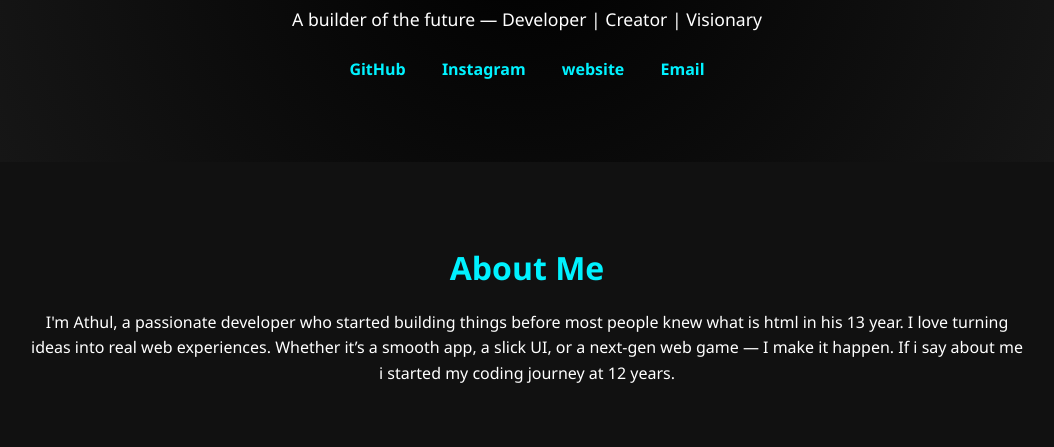
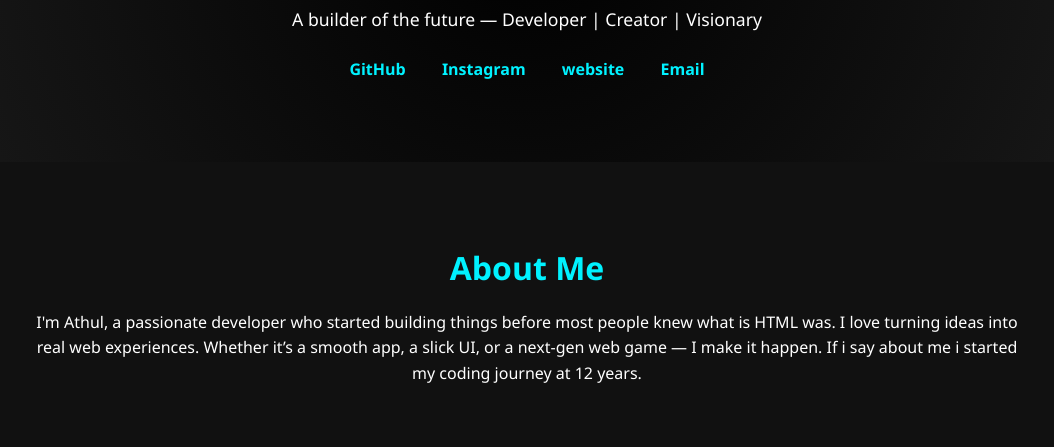
Before and after one commit to athulweb/athulvinod, a plain HTML site: page index.html in a window 1280 px wide. Shown: the part 321-768 px from the top of the page, without its empty margins (113-1167 px from the left). Drawn offline with Linux system fonts and the light colour scheme.

Commit message:
Update index.html

```diff
--- a/index.html
+++ b/index.html
@@ -45,7 +45,7 @@
     <div class="container">
       <h2>About Me</h2>
       <p>
-        I'm Athul, a passionate developer who started building things before most people knew what is html in his 13 year.
+        I'm Athul, a passionate developer who started building things before most people knew what is HTML was.
         I love turning ideas into real web experiences. Whether it’s a smooth app, a slick UI, or a next-gen web game — I make it happen.
         If i say about me i started my coding journey at 12 years.
       </p>
```
